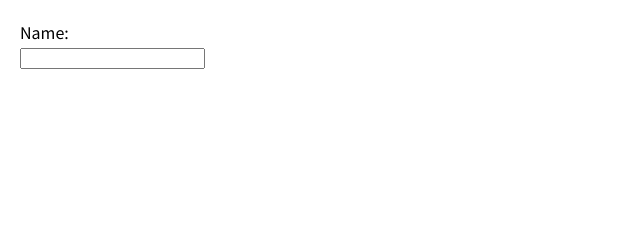
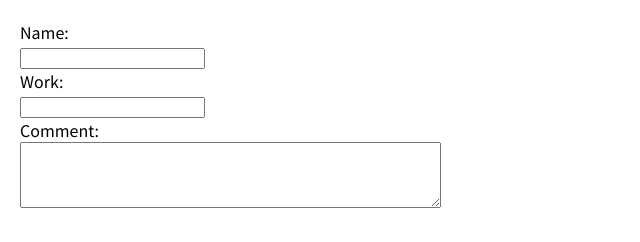
Before and after one commit to Sss0o1101/daily-report, a website built with Vite: page vite-project/index.html in a window 1280 px wide. Shown: the whole page, without its empty margins (0-640 px from the left). Built offline with nearby package versions, Linux system fonts and the light colour scheme.

Commit message:
New text added

```diff
--- a/vite-project/index.html
+++ b/vite-project/index.html
@@ -20,10 +20,17 @@
       </div>
 
       <div class="form-list">
-        <label for="form-title"></label>
+        <label for="form-title" for="work">Work:</label>
+        <div class="form-fiend">
+          <input class="input-fiend" type="text" id="work" name="work">
+        </div>
+      </div>
 
-
-
+      <div class="form-list">
+        <label class="form-title" for="comment">Comment:</label>
+        <div class="form-fiend">
+          <textarea class="input-fiend" id="comment" name="comment" rows="4" cols="50"></textarea>
+        </div>
       </div>
 
 
```
